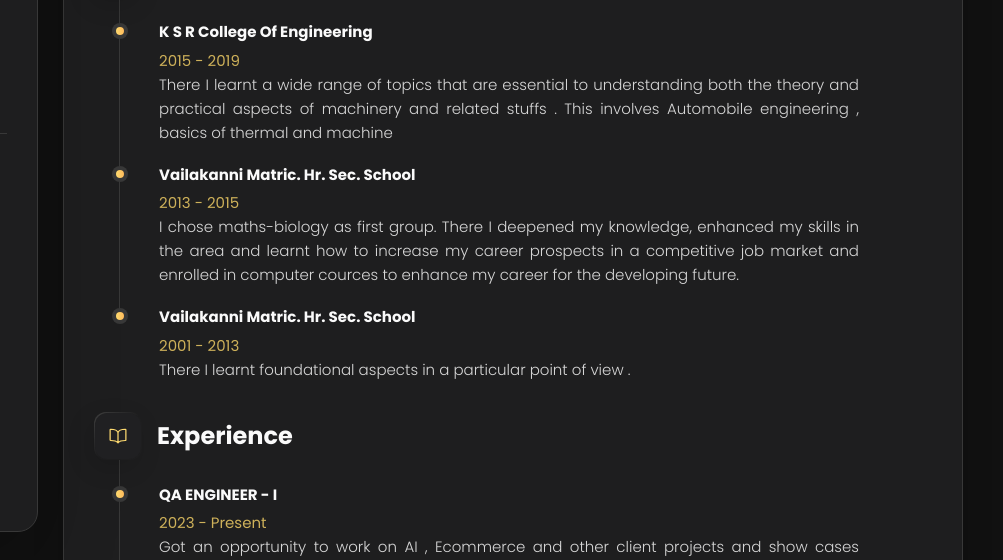
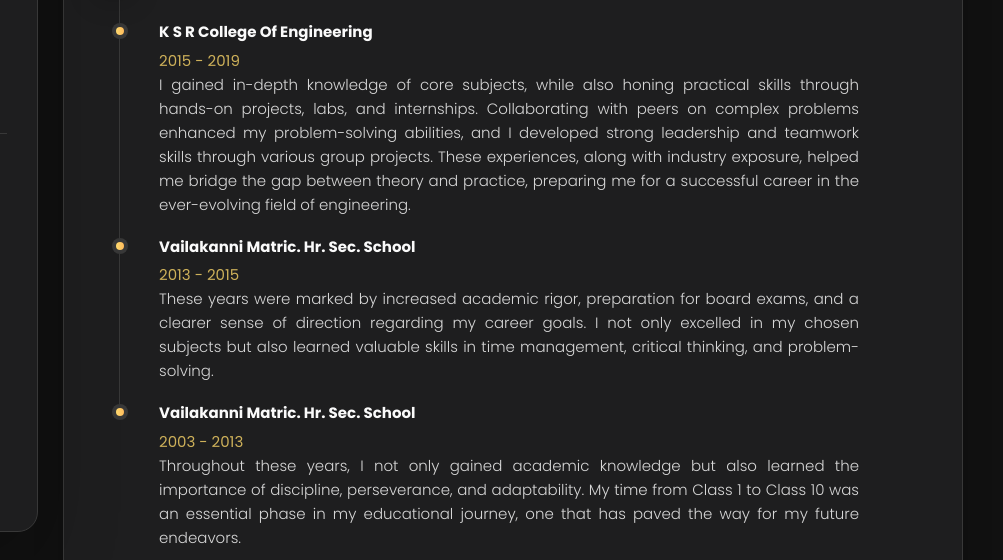
Before and after one commit to sivakumar-1997/mysterymaverick, a plain HTML site: page index.html in a window 1280 px wide. Both pictures are taken after a click on the button "Resume". Shown: the part 240-800 px from the top of the page, 277-1280 px from the left. Drawn offline with nearby package versions, Linux system fonts and the light colour scheme.

Commit message:
gravel change

```diff
--- a/index.html
+++ b/index.html
@@ -262,10 +262,6 @@
                         </li>
 
                         <li class="clients-item">
-                            <a href="#"><img src="https://i.postimg.cc/SsWDN8NV/logo-6-color.png" alt="logo"></a>
-                        </li>
-
-                        <li class="clients-item">
                             <a href="#"><img src="https://i.postimg.cc/fRq9LK6q/QBrain-X-trademark-logo-Original-hashtag.webp" alt="logo"></a>
                         </li>
 
@@ -298,19 +294,19 @@
                         <li class="timeline-item">
                             <h4 class="h4 timeline-item-title">K S R College of Engineering</h4>
                             <span>2015 - 2019</span>
-                            <p class="timeline-text">There I learnt a wide range of topics that are essential to understanding both the theory and practical aspects of machinery and related stuffs . This involves Automobile engineering , basics of thermal and machine</p>
+                            <p class="timeline-text">I gained in-depth knowledge of core subjects, while also honing practical skills through hands-on projects, labs, and internships. Collaborating with peers on complex problems enhanced my problem-solving abilities, and I developed strong leadership and teamwork skills through various group projects. These experiences, along with industry exposure, helped me bridge the gap between theory and practice, preparing me for a successful career in the ever-evolving field of engineering.</p>
                         </li>
 
                         <li class="timeline-item">
                             <h4 class="h4 timeline-item-title">Vailakanni Matric. Hr. Sec. School</h4>
                             <span>2013 - 2015</span>
-                            <p class="timeline-text">I chose maths-biology as first group. There I deepened my knowledge, enhanced my skills in the area and learnt how to increase my career prospects in a competitive job market and enrolled in computer cources to enhance my career for the developing future.</p>
+                            <p class="timeline-text">These years were marked by increased academic rigor, preparation for board exams, and a clearer sense of direction regarding my career goals. I not only excelled in my chosen subjects but also learned valuable skills in time management, critical thinking, and problem-solving.</p>
                         </li>
 
                         <li class="timeline-item">
                             <h4 class="h4 timeline-item-title">Vailakanni Matric. Hr. Sec. School</h4>
-                            <span>2001 - 2013</span>
-                            <p class="timeline-text">There I learnt foundational aspects in a particular point of view .</p>
+                            <span>2003 - 2013</span>
+                            <p class="timeline-text">Throughout these years, I not only gained academic knowledge but also learned the importance of discipline, perseverance, and adaptability. My time from Class 1 to Class 10 was an essential phase in my educational journey, one that has paved the way for my future endeavors.</p>
                         </li>
                     </ol>
                 </section>
```
